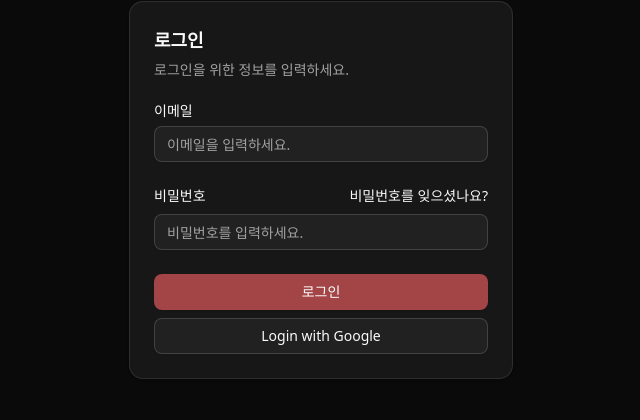
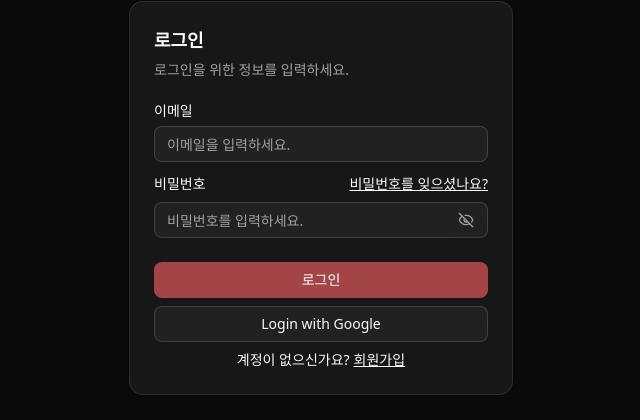
Before and after one commit to wnsgh1a/0721, a React (Vite) app: page /sign-in in a window 1280 px wide. Shown: the part 183-603 px from the top of the page, without its empty margins (319-959 px from the left). Built offline with nearby package versions, Linux system fonts and the light colour scheme; no server answers.

Commit message:
🍀 [feature] 로그인시, Validation Check 기능 구현 및 Supabase 로그인 기능 연동

```diff
--- a/src/pages/auth/sign-in.tsx
+++ b/src/pages/auth/sign-in.tsx
@@ -1,7 +1,41 @@
+import { Link } from "react-router";
 import { AppFooter, AppHeader } from "@/components/common";
-import { Button, Card, CardContent, CardDescription, CardFooter, CardHeader, CardTitle, Input, Label } from "@/components/ui";
+import { Button, Card, CardContent, CardDescription, CardFooter, CardHeader, CardTitle, Form, FormControl, FormField, FormItem, FormLabel, FormMessage, Input, Label } from "@/components/ui";
+import supabase from "@/lib/supabase";
+
+import { useForm } from "react-hook-form";
+import { zodResolver } from "@hookform/resolvers/zod";
+import { z } from "zod";
+import { useState } from "react";
+import { Eye, EyeOff } from "lucide-react";
+
+const formSchema = z.object({
+    email: z.email("올바른 이메일을 입력해주세요."),
+    password: z.string().min(8, {
+        message: "비밀번호는 최소 8자 이상이어야 합니다.",
+    }),
+});
 
 function SignIn() {
+    const [showPassword, setShowPassword] = useState<boolean>(false);
+    const handleToggle = () => setShowPassword((prev) => !prev);
+
+    const form = useForm<z.infer<typeof formSchema>>({
+        resolver: zodResolver(formSchema),
+        defaultValues: {
+            email: "",
+            password: "",
+        },
+    });
+
+    // Supabase를 활용한 로그인 기능 구현
+    const onSubmit = async (values: z.infer<typeof formSchema>) => {
+        const { data, error } = await supabase.auth.signInWithPassword({
+            email: values.email,
+            password: values.password,
+        });
+    };
+
     return (
         <div className="page">
             <AppHeader />
@@ -23,31 +57,58 @@ function SignIn() {
                             <CardDescription>로그인을 위한 정보를 입력하세요.</CardDescription>
                         </CardHeader>
                         <CardContent className="p-0 sm:px-6">
-                            <form>
-                                <div className="flex flex-col gap-6">
-                                    <div className="grid gap-2">
-                                        <Label htmlFor="email">이메일</Label>
-                                        <Input id="email" type="email" placeholder="이메일을 입력하세요." required />
-                                    </div>
-                                    <div className="grid gap-2">
-                                        <div className="flex items-center">
-                                            <Label htmlFor="password">비밀번호</Label>
-                                            <a href="#" className="ml-auto inline-block text-sm underline-offset-4 hover:underline">
-                                                비밀번호를 잊으셨나요?
-                                            </a>
-                                        </div>
-                                        <Input id="password" type="password" placeholder="비밀번호를 입력하세요." required />
-                                    </div>
-                                </div>
-                            </form>
+                            <Form {...form}>
+                                <form onSubmit={form.handleSubmit(onSubmit)} className="flex flex-col gap-3">
+                                    <FormField
+                                        control={form.control}
+                                        name="email"
+                                        render={({ field }) => (
+                                            <FormItem>
+                                                <FormLabel>이메일</FormLabel>
+                                                <FormControl>
+                                                    <Input placeholder="이메일을 입력하세요." {...field} />
+                                                </FormControl>
+                                                <FormMessage />
+                                            </FormItem>
+                                        )}
+                                    />
+                                    <FormField
+                                        control={form.control}
+                                        name="password"
+                                        render={({ field }) => (
+                                            <FormItem className="relative">
+                                                <div className="w-full flex items-center justify-between">
+                                                    <FormLabel>비밀번호</FormLabel>
+                                                    <Link to={"/sign-in/credentials"} className="text-sm underline">
+                                                        비밀번호를 잊으셨나요?
+                                                    </Link>
+                                                </div>
+                                                <FormControl>
+                                                    <Input type={showPassword ? "text" : "password"} placeholder="비밀번호를 입력하세요." {...field} />
+                                                </FormControl>
+                                                <Button type="button" size={"icon"} className="absolute top-7 right-1 bg-transparent hover:bg-transparent" onClick={handleToggle}>
+                                                    {showPassword ? <Eye className="text-muted-foreground" /> : <EyeOff className="text-muted-foreground" />}
+                                                </Button>
+                                                <FormMessage />
+                                            </FormItem>
+                                        )}
+                                    />
+                                    <Button type="submit" variant={"destructive"} className="w-full mt-3 -mb-4">
+                                        로그인
+                                    </Button>
+                                </form>
+                            </Form>
                         </CardContent>
                         <CardFooter className="flex-col gap-2 px-0 sm:px-6">
-                            <Button type="submit" variant={"destructive"} className="w-full">
-                                로그인
-                            </Button>
                             <Button variant="outline" className="w-full">
                                 Login with Google
                             </Button>
+                            <div className="text-sm text-center">
+                                계정이 없으신가요?
+                                <Link to={"/sign-up"} className="underline ml-1">
+                                    회원가입
+                                </Link>
+                            </div>
                         </CardFooter>
                     </Card>
                 </div>
```
